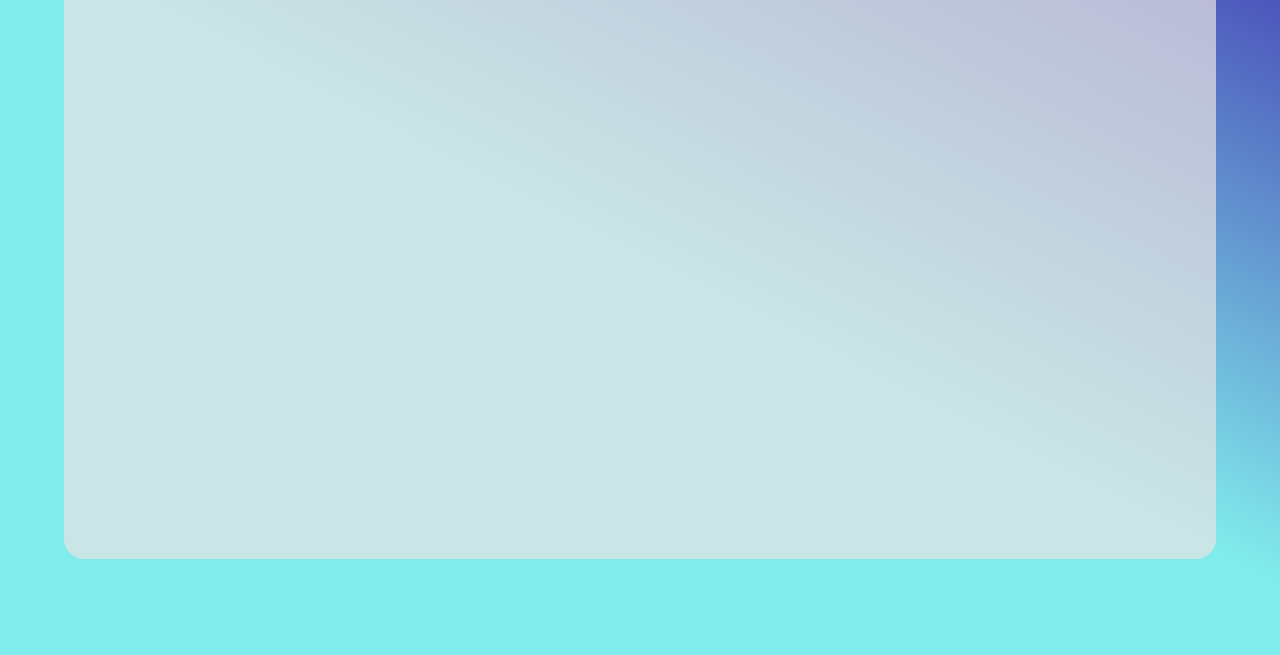
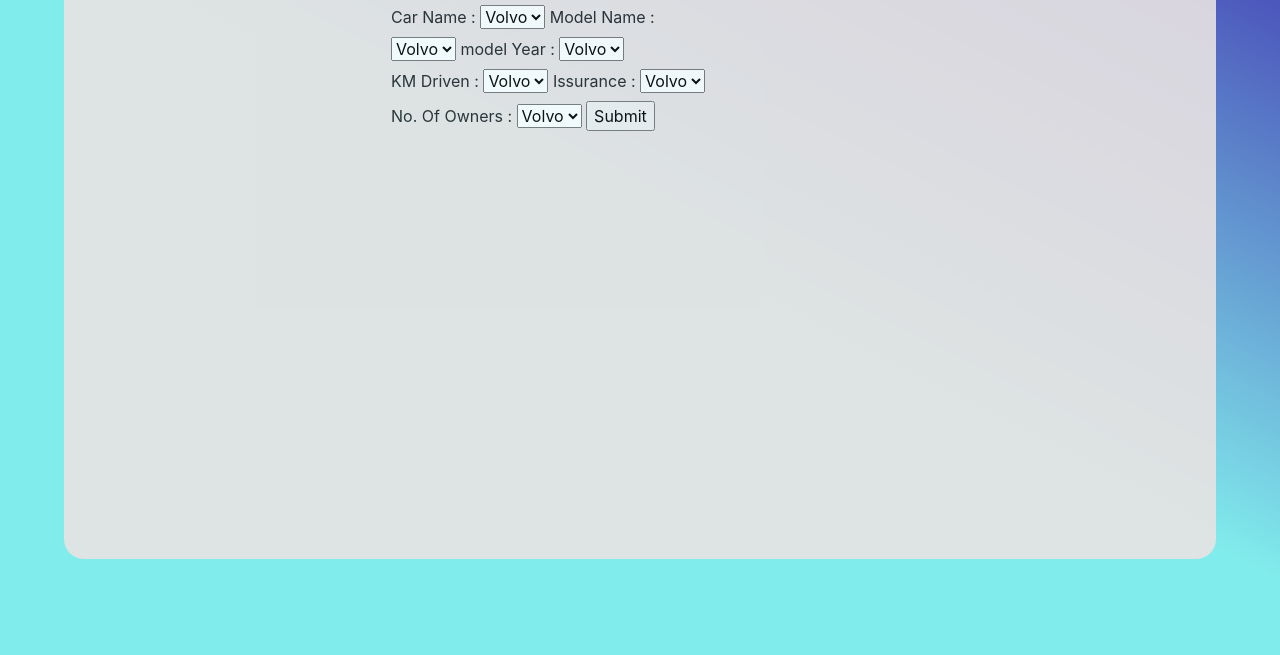
Before and after one commit to satyajitdash61/Car_Becho, a plain HTML site: page index.html in a window 1280 px wide. Shown: the part 201-856 px from the top of the page. Drawn offline with nearby package versions, Linux system fonts and the light colour scheme.

Commit message:
done woth structure of form

```diff
--- a/index.html
+++ b/index.html
@@ -11,7 +11,7 @@
     <body>
         <!-- navbar navbar-expand-lg navbar-light bg-light -->
 
-                <nav class="navbar navbar-light" style="background-color: #E8E3E3;position:sticky; top:0;z-index:1">
+                <nav class="navbar navbar-light" style="background-color: #E8E3E3;position:sticky; top:0;z-index:1;">
                         <a class="font-weight-bold">CarBecho</a>
                         <a class="navbar-brand" href="#"><img src=""></a>
                         <a class="nav-link" href="#">Buy Car<span class="sr-only">(current)</span></a>
@@ -19,11 +19,57 @@
                 <div class="container-fluid main-screen">
                     <div class="implementation ">
                       <h2 class="text-center">Price Estimater</h2>
-                      <div>
-                        <form>
-                          <label>Car Name</label><datalist>
-                        </form>
-                      </div>
+                      <Div class="row m-5">
+                        <div class="col-sm-3"></div>
+                        <div class="col-sm-4">
+                          <form action="/action_page.php">
+                            <label>Car Name  :</label>
+                                <select name="cars">
+                                  <option value="volvo">Volvo</option>
+                                  <option value="saab">Saab</option>
+                                  <option value="fiat">Fiat</option>
+                                  <option value="audi">Audi</option>
+                                </select>
+                            <label>Model Name  :</label>
+                                <select name="cars">
+                                  <option value="volvo">Volvo</option>
+                                  <option value="saab">Saab</option>
+                                  <option value="fiat">Fiat</option>
+                                  <option value="audi">Audi</option>
+                                </select>
+                            <label>model Year  :</label>
+                                <select name="cars">
+                                  <option value="volvo">Volvo</option>
+                                  <option value="saab">Saab</option>
+                                  <option value="fiat">Fiat</option>
+                                  <option value="audi">Audi</option>
+                                </select>
+                            <label>KM Driven :</label>
+                                <select name="cars">
+                                  <option value="volvo">Volvo</option>
+                                  <option value="saab">Saab</option>
+                                  <option value="fiat">Fiat</option>
+                                  <option value="audi">Audi</option>
+                                </select>
+                            <label>Issurance :</label>
+                                <select name="cars">
+                                  <option value="volvo">Volvo</option>
+                                  <option value="saab">Saab</option>
+                                  <option value="fiat">Fiat</option>
+                                  <option value="audi">Audi</option>
+                                </select>
+                            <label>No. Of Owners :</label>
+                                <select name="cars">
+                                  <option value="volvo">Volvo</option>
+                                  <option value="saab">Saab</option>
+                                  <option value="fiat">Fiat</option>
+                                  <option value="audi">Audi</option>
+                                </select>
+                            <input type="submit">
+                          </form>
+                        </div>
+                        <div class="col-sm-3"></div>
+                      </Div>
                     </div>
                 </div>
 
--- a/style.css
+++ b/style.css
@@ -17,7 +17,7 @@ body{
 .implementation{
 
         background-color: #E8E3E3;
-        opacity: 0.7;
+        opacity: 0.9;
         width: 90%;
         height: 80%;
         position: absolute;
```
